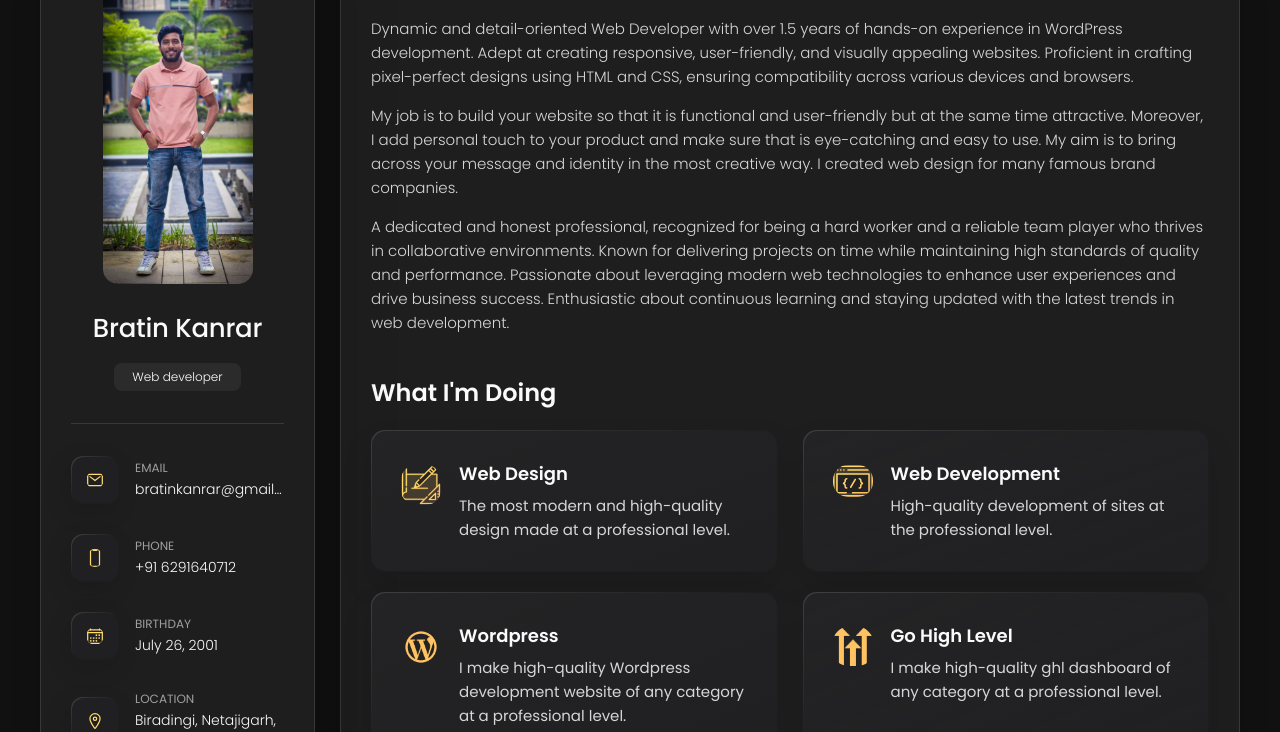
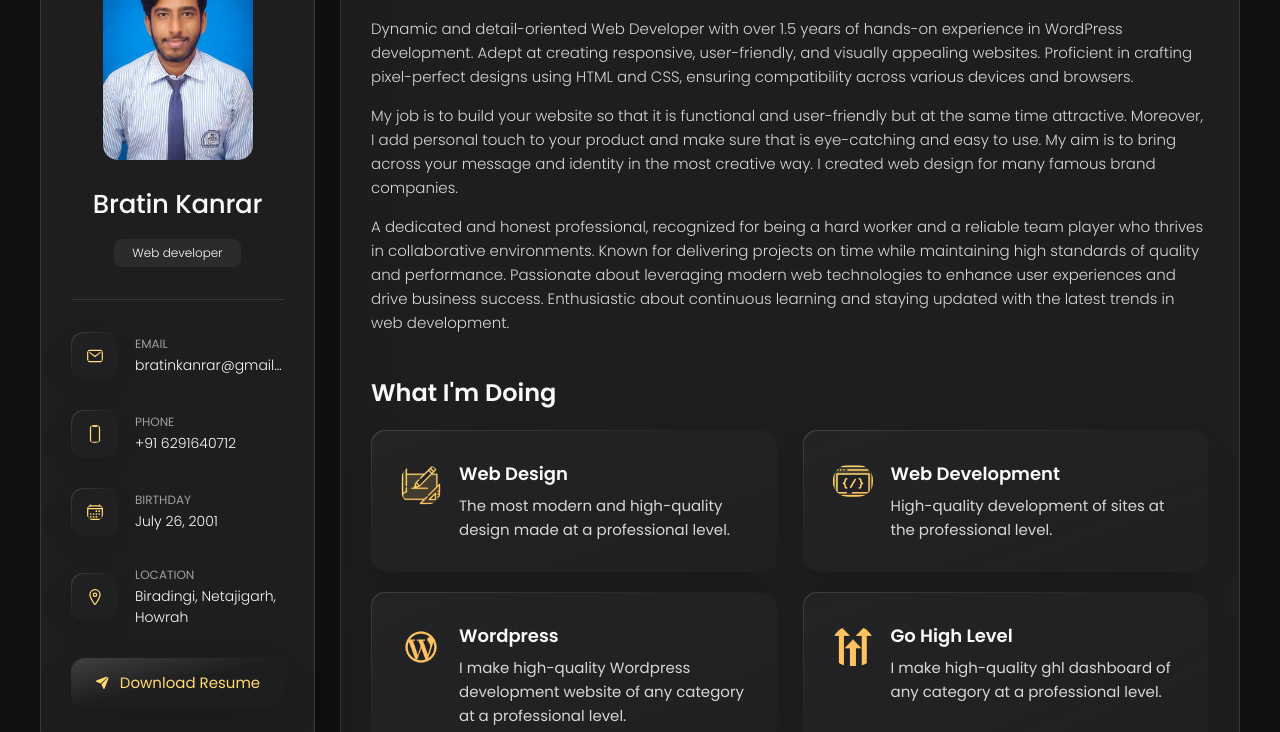
Before and after one commit to bratinkanrar/Bratin-portfolio, a plain HTML site: page index.html in a window 1280 px wide. Shown: the part 162-894 px from the top of the page. Drawn offline with nearby package versions, Linux system fonts and the light colour scheme.

Commit message:
Update index.html

```diff
--- a/index.html
+++ b/index.html
@@ -42,7 +42,7 @@
       <div class="sidebar-info">
 
         <figure class="avatar-box">
-          <img src="./assets/images/1000217976 (1) (1).jpg" alt="Richard hanrick" width="80">
+          <img src="./assets/images/my-image.jpg" alt="bratin kanrar" width="80">
         </figure>
 
         <div class="info-content">
```
